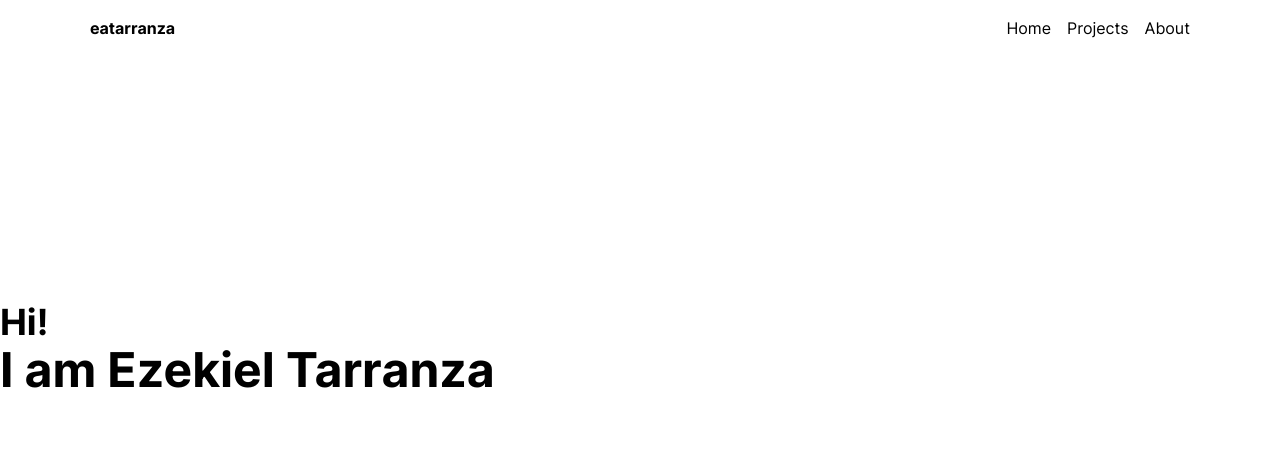
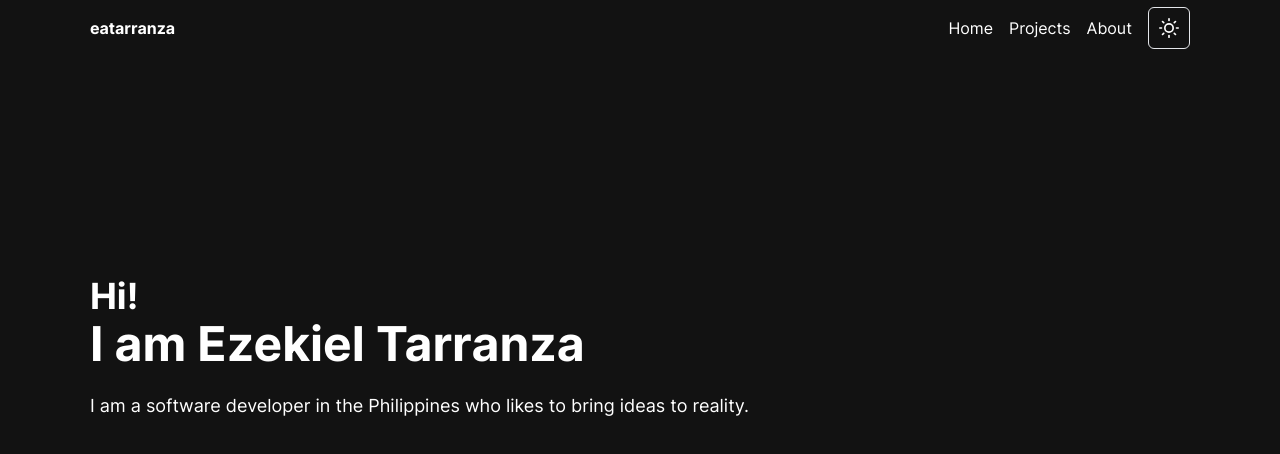
Before and after one commit to kielllll/eatarranza, a Next.js app: page / in a window 1280 px wide. Shown: the top 454 px of the page. Built offline with nearby package versions, Linux system fonts and the light colour scheme.

Commit message:
feat: add themes

```diff
--- a/package.json
+++ b/package.json
@@ -20,6 +20,7 @@
   "dependencies": {
     "clsx": "^1.2.1",
     "next": "^13.0.2",
+    "next-themes": "^0.2.1",
     "react": "^18.2.0",
     "react-dom": "^18.2.0",
     "react-icons": "^4.6.0",
--- /dev/null
+++ b/src/components/buttons/ThemeButton.tsx
@@ -0,0 +1,26 @@
+import clsx from 'clsx';
+import { useTheme } from 'next-themes';
+import * as React from 'react';
+import { FiMoon, FiSun } from 'react-icons/fi';
+
+type ThemeButtonProps = React.ComponentPropsWithoutRef<'button'>;
+
+export default function ThemeButton({ className, ...rest }: ThemeButtonProps) {
+  const { theme, setTheme } = useTheme();
+  return (
+    <button
+      className={clsx(
+        'rounded-md p-2 focus:outline-none md:p-2.5',
+        'border dark:border-gray-600',
+        'hover:border-primary-300 hover:text-primary-300 dark:hover:border-primary-300 dark:hover:text-primary-300',
+        'focus-visible:border-primary-300 focus-visible:text-primary-300 dark:focus-visible:border-primary-300 dark:focus-visible:text-primary-300',
+        'text-lg md:text-xl',
+        className
+      )}
+      {...rest}
+      onClick={() => setTheme(theme === 'dark' ? 'light' : 'dark')}
+    >
+      {theme === 'light' ? <FiMoon /> : <FiSun />}
+    </button>
+  );
+}
--- a/src/components/layout/Header.tsx
+++ b/src/components/layout/Header.tsx
@@ -1,6 +1,4 @@
-import * as React from 'react';
-import { useRouter } from 'next/router';
-
+import ThemeButton from '@/components/buttons/ThemeButton';
 import UnstyledLink from '@/components/links/UnstyledLink';
 
 const links = [
@@ -11,7 +9,7 @@ const links = [
 
 export default function Header() {
   return (
-    <header className='sticky top-0 z-50 bg-white'>
+    <header className='sticky top-0 z-50'>
       <div className='layout flex h-14 items-center justify-between'>
         <UnstyledLink href='/' className='font-bold hover:text-gray-600'>
           eatarranza
@@ -25,6 +23,9 @@ export default function Header() {
                 </UnstyledLink>
               </li>
             ))}
+            <li>
+              <ThemeButton />
+            </li>
           </ul>
         </nav>
       </div>
--- a/src/components/layout/Layout.tsx
+++ b/src/components/layout/Layout.tsx
@@ -1,5 +1,6 @@
+import * as React from 'react';
+
 import Header from '@/components/layout/Header';
-import * as React from 'react';
 
 import { PreloadProvider } from '@/context/PreloadContext';
 
--- a/src/pages/404.tsx
+++ b/src/pages/404.tsx
@@ -1,13 +1,12 @@
 import * as React from 'react';
 import { RiAlarmWarningFill } from 'react-icons/ri';
 
-import Layout from '@/components/layout/Layout';
 import ArrowLink from '@/components/links/ArrowLink';
 import Seo from '@/components/Seo';
 
 export default function NotFoundPage() {
   return (
-    <Layout>
+    <>
       <Seo templateTitle='Not Found' />
 
       <main>
@@ -24,6 +23,6 @@ export default function NotFoundPage() {
           </div>
         </section>
       </main>
-    </Layout>
+    </>
   );
 }
--- a/src/pages/_app.tsx
+++ b/src/pages/_app.tsx
@@ -1,9 +1,18 @@
 import { AppProps } from 'next/app';
+import { ThemeProvider } from 'next-themes';
 
 import '@/styles/globals.css';
 
+import Layout from '@/components/layout/Layout';
+
 function MyApp({ Component, pageProps }: AppProps) {
-  return <Component {...pageProps} />;
+  return (
+    <ThemeProvider attribute='class' defaultTheme='dark' enableSystem={false}>
+      <Layout>
+        <Component {...pageProps} />
+      </Layout>
+    </ThemeProvider>
+  );
 }
 
 export default MyApp;
--- a/src/pages/index.tsx
+++ b/src/pages/index.tsx
@@ -1,16 +1,14 @@
-import * as React from 'react';
 import clsx from 'clsx';
 
 import useLoaded from '@/hooks/useLoaded';
 
-import Layout from '@/components/layout/Layout';
 import Seo from '@/components/Seo';
 
 export default function IndexPage() {
   const isLoaded = useLoaded();
 
   return (
-    <Layout>
+    <>
       <Seo />
 
       <main>
@@ -20,7 +18,7 @@ export default function IndexPage() {
             isLoaded && 'fade-in-start'
           )}
         >
-          <article>
+          <article className='layout'>
             <h2 className='text-2xl md:text-4xl 2xl:text-5xl' data-fade='1'>
               Hi!
             </h2>
@@ -30,9 +28,19 @@ export default function IndexPage() {
             >
               I am Ezekiel Tarranza
             </h1>
+            <p
+              className={clsx(
+                'mt-4 max-w-4xl md:mt-6',
+                'md:text-lg 2xl:text-xl'
+              )}
+              data-fade='3'
+            >
+              I am a software developer in the Philippines who likes to bring
+              ideas to reality.
+            </p>
           </article>
         </section>
       </main>
-    </Layout>
+    </>
   );
 }
--- a/src/styles/globals.css
+++ b/src/styles/globals.css
@@ -4,7 +4,6 @@
 
 :root {
   /* #region  /**=========== Primary Color =========== */
-  /* !STARTERCONF Customize these variable, copy and paste from /styles/colors.css for list of colors */
   --tw-color-primary-50: 240 249 255;
   --tw-color-primary-100: 224 242 254;
   --tw-color-primary-200: 186 230 253;
```
Also changed, not shown: 1 other file (tests, documents, lock files or other folders).
